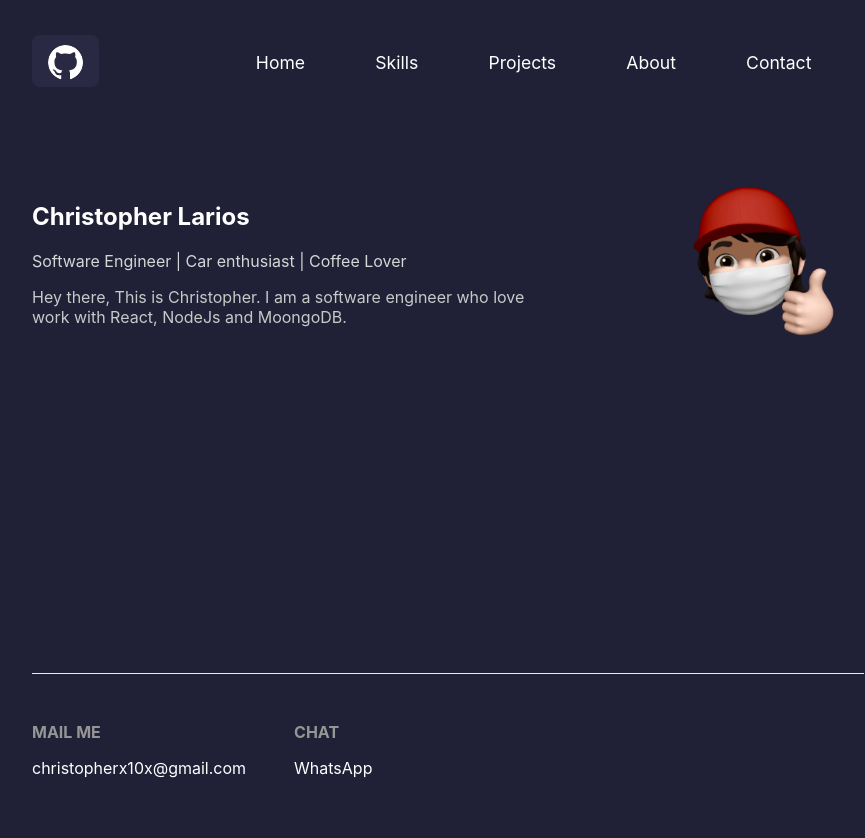
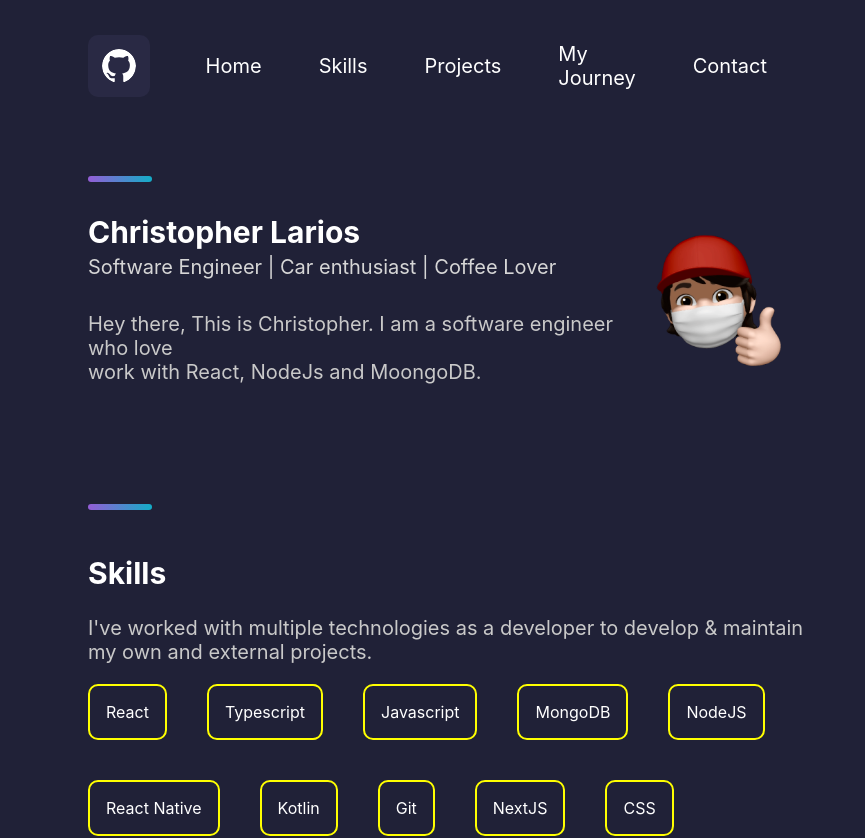
Before and after one commit to iChris96/my-portafolio, a Next.js app: page / in a window 1280 px wide. Shown: the top 838 px of the page, without its empty margins (192-1057 px from the left). Built offline with nearby package versions, Linux system fonts and the light colour scheme.

Commit message:
adding skills sections. adjust default font-size and components css.

```diff
--- a/components/navbar/index.js
+++ b/components/navbar/index.js
@@ -13,16 +13,20 @@ const LinkItem = (props) => {
 const NavBar = () => {
   return (
     <nav className={styles.nav}>
-      <div className={styles.logo}>
-        <a className={styles.iconContainer} href="https://github.com/iChris96">
+      <div className={styles.icon_container}>
+        <a
+          href="https://github.com/iChris96"
+          target="_blank"
+          rel="noopener noreferrer"
+        >
           <BsGithub className={styles.icon} />
         </a>
       </div>
       <ul className={styles.ul}>
         <LinkItem href="/">Home</LinkItem>
-        <LinkItem href="/skills">Skills</LinkItem>
+        <LinkItem href="#skills">Skills</LinkItem>
         <LinkItem href="/projects">Projects</LinkItem>
-        <LinkItem href="/about">About</LinkItem>
+        <LinkItem href="/journey">My Journey</LinkItem>
         <LinkItem href="/contact">Contact</LinkItem>
       </ul>
     </nav>
--- /dev/null
+++ b/components/skills/index.js
@@ -0,0 +1,12 @@
+import React from "react";
+import styles from "/styles/Skills.module.css";
+
+const Skills = ({ children }) => {
+  return <div className={styles.container}>{children}</div>;
+};
+
+Skills.item = ({ title }) => {
+  return <span className={styles.item}>{title}</span>;
+};
+
+export default Skills;
--- a/pages/index.js
+++ b/pages/index.js
@@ -5,6 +5,7 @@ import Image from "next/image";
 import Logo from "../public/me.png";
 import Text from "../components/text";
 import Footer from "../components/footer";
+import Skills from "../components/skills";
 
 export default function Main() {
   return (
@@ -19,15 +20,16 @@ export default function Main() {
 
       <main>
         <div className={styles.container}>
+          <div className={styles.bar} />
           <section className={styles.start_section}>
             <div>
-              <div>
+              <div className={styles.start_title_container}>
                 <Text.title>Christopher Larios</Text.title>
                 <Text.subtitle>
                   Software Engineer | Car enthusiast | Coffee Lover
                 </Text.subtitle>
               </div>
-              <div>
+              <div className={styles.start_content_container}>
                 <Text>
                   Hey there, This is Christopher. I am a software engineer who
                   love <br />
@@ -45,6 +47,31 @@ export default function Main() {
               />
             </div>
           </section>
+          <div className={styles.bar} />
+          <section className={styles.skills_section} id="skills">
+            <div>
+              <Text.title>Skills</Text.title>
+              <Text>
+                I've worked with multiple technologies as a developer to develop
+                & maintain my own and external projects.
+              </Text>
+            </div>
+            <div>
+              <Skills>
+                <Skills.item title="React" />
+                <Skills.item title="Typescript" />
+                <Skills.item title="Javascript" />
+                <Skills.item title="MongoDB" />
+                <Skills.item title="NodeJS" />
+                <Skills.item title="React Native" />
+                <Skills.item title="Kotlin" />
+                <Skills.item title="Git" />
+                <Skills.item title="NextJS" />
+                <Skills.item title="CSS" />
+              </Skills>
+            </div>
+          </section>
+          <div className={styles.bar} />
         </div>
       </main>
 
--- a/styles/Home.module.css
+++ b/styles/Home.module.css
@@ -4,10 +4,38 @@
 }
 
 .start_section {
+  display: flex;
+  flex-direction: row;
+  justify-content: space-between;
+  align-items: center;
+  padding: 1rem 0rem 5rem 0rem;
+}
+
+.start_title_container {
+  line-height: 1.2rem;
+}
+
+.start_content_container {
+  margin-top: 2rem;
 }
 
 .img_container {
   display: none;
+}
+
+.bar {
+  width: 64px;
+  height: 6px;
+  border-radius: 10px;
+  background: linear-gradient(
+    270deg,
+    rgb(19, 173, 199) 0%,
+    rgb(148, 93, 214) 100%
+  );
+}
+
+.skills_section {
+  padding: 1rem 0rem 5rem 0rem;
 }
 
 @media screen and (min-width: 800px) {
@@ -20,10 +48,7 @@
     display: block;
   }
 
-  .start_section {
-    display: flex;
-    flex-direction: row;
-    justify-content: space-between;
-    align-items: center;
+  .start_title_container {
+    line-height: 0.5rem;
   }
 }
--- a/styles/Navbar.module.css
+++ b/styles/Navbar.module.css
@@ -2,7 +2,7 @@
   display: flex;
   column-gap: 1rem;
   flex-direction: column;
-  justify-content: center;
+  justify-content: space-between;
   align-items: center;
 }
 
@@ -16,7 +16,7 @@
 }
 
 .li {
-  font-size: 1.1rem;
+  font-size: 1rem;
   padding: 0.2rem 0.7rem;
   border-radius: 0.375rem;
 }
@@ -27,17 +27,18 @@
   cursor: pointer;
 }
 
-.logo {
+.icon_container {
   margin: 40px 0 40px 0;
 }
 
-.iconContainer {
-  padding: 1rem;
+.icon_container a {
+  display: block;
+  padding: 0.7rem;
   background-color: #292944;
   border-radius: 0.5rem;
 }
 
-.iconContainer:hover {
+.icon_container a:hover {
   --tw-shadow: 0 0 #0000;
   --tw-ring-inset: var(--tw-empty, /*!*/ /*!*/);
   --tw-ring-offset-width: 0px;
@@ -56,8 +57,7 @@
 }
 
 .icon {
-  width: 2.2rem;
-  height: 2.2rem;
+  font-size: 1.7rem;
   border-radius: 50%;
   display: inline-block;
   vertical-align: middle;
@@ -68,9 +68,8 @@
     height: 100px;
     flex-direction: row;
   }
-  .logo {
+  .icon_container {
     margin: 0;
-    width: 20%;
   }
   .ul {
     display: flex;
@@ -80,10 +79,10 @@
   }
   .li {
     display: inline-block;
-    margin: 0 35px 0 0;
+    margin: 0 25px 0 0;
     text-align: left;
     border-bottom-style: none;
-    padding: 0.5rem 1.1rem;
+    padding: 0.5rem 0.8rem;
   }
 }
 
--- /dev/null
+++ b/styles/Skills.module.css
@@ -0,0 +1,15 @@
+.container {
+  display: flex;
+  width: 100%;
+  flex-direction: row;
+  gap: 2rem;
+  flex-wrap: wrap;
+}
+
+.item {
+  display: inline-block;
+  padding: 0.8rem;
+  border: 2px solid yellow;
+  border-radius: 0.5rem;
+  font-size: 0.8rem;
+}
--- a/styles/globals.css
+++ b/styles/globals.css
@@ -6,6 +6,8 @@ body {
     Ubuntu, Cantarell, Fira Sans, Droid Sans, Helvetica Neue, sans-serif;
   background-color: #202137;
   color: #fff;
+  font-size: 20px;
+  scroll-behavior: smooth;
 }
 
 a {
```
